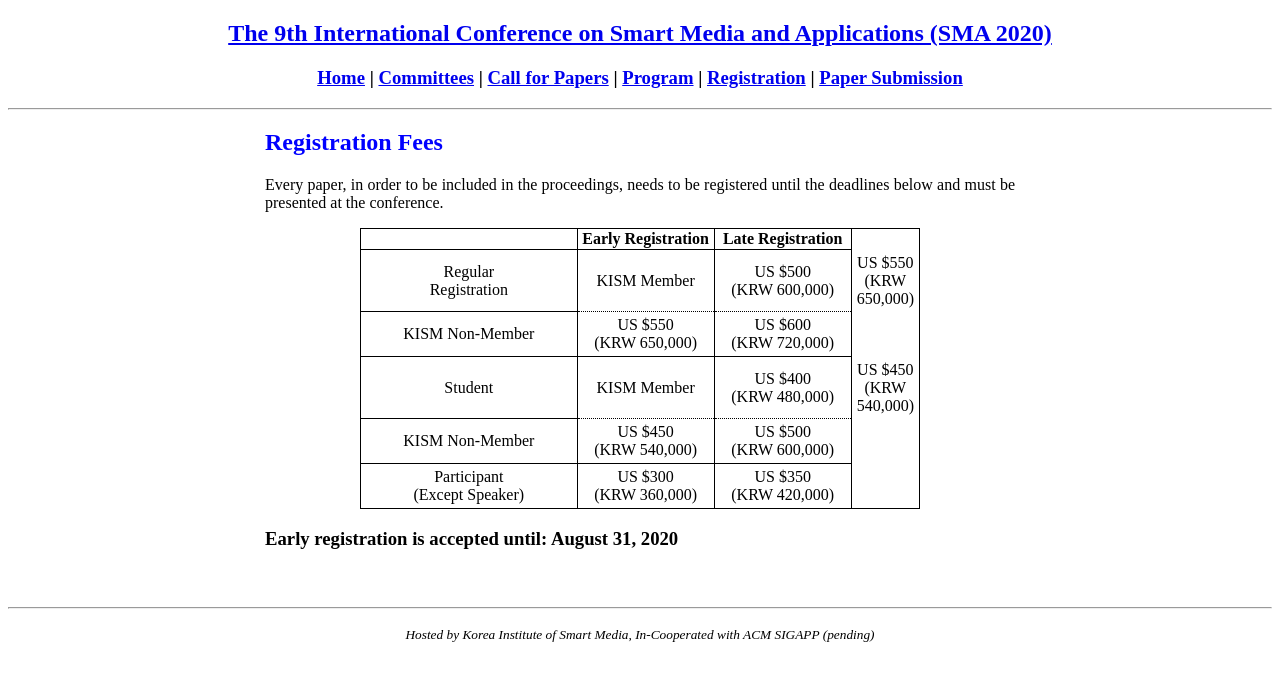
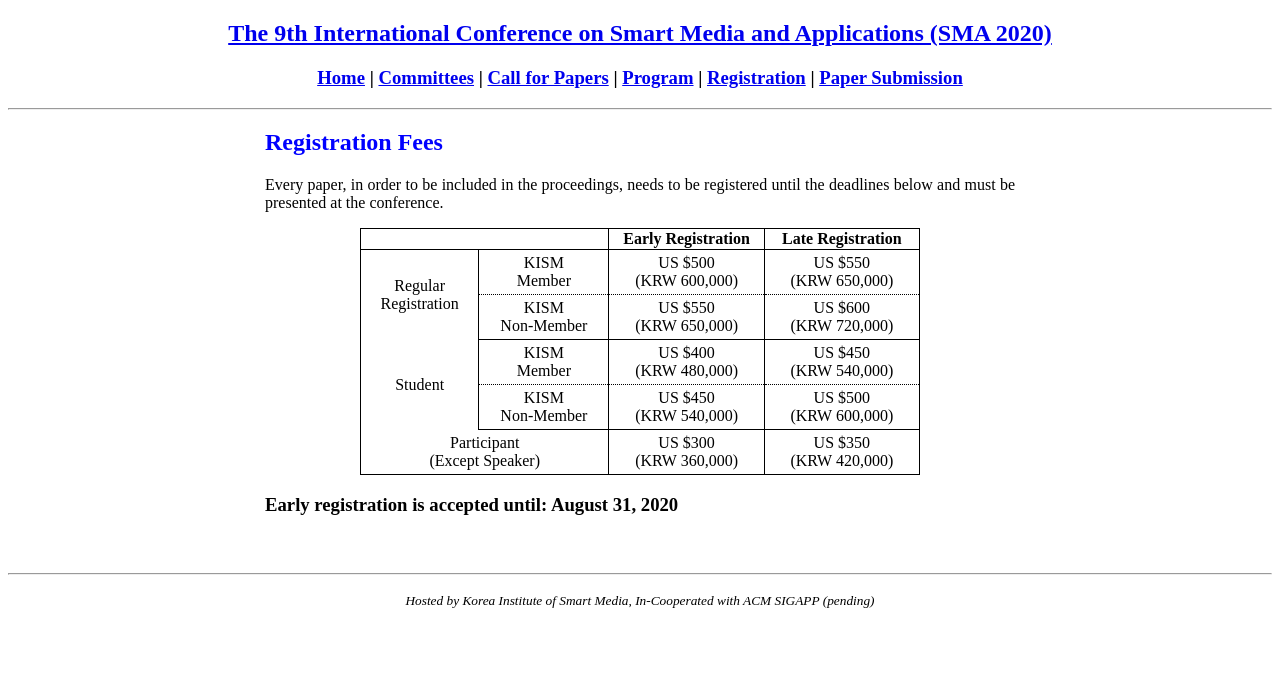
Before and after one commit to icea-conf/sma-2020.github.io, a Jekyll site: the page built from registration/index.html, in a window 1280 px wide. Shown: the top 681 px of the page. Built offline with Jekyll 4.4.1, drawn with Linux system fonts in a browser that asks for light colours.

Commit message:
Update index.html

```diff
--- a/registration/index.html
+++ b/registration/index.html
@@ -11,7 +11,7 @@ title: SMA 2020
                     <table class="tlayout" cellspacing="0">
                          <tbody style="text-align: center">
                               <tr>
-                                   <td class="theader" style="colspan:2; width:40%"></td>
+                                   <td class="theader" width="40%" colspan="2"></td>
                                    <td class="theader" width="25%">
                                         <b>Early Registration</b>
                                    </td>
@@ -20,12 +20,13 @@ title: SMA 2020
                                    </td>
                               </tr>
                               <tr>
-                                   <td class="tcontent1" style="rowspan:2; border-bottom: 1px solid #000000;">
+                                   <td class="tcontent1" rowspan="2" border-bottom="1px solid #000000">
                                         Regular<br>
                                         Registration
                                    </td>
                                    <td class="tcontent1">
-                                        KISM Member
+                                        KISM<br>
+                                        Member
                                    </td>
                                    <td class="tcontent1">
                                         US $500<br>
@@ -38,7 +39,8 @@ title: SMA 2020
                               </tr>
                               <tr>
                                    <td class="tcontent2">
-                                        KISM Non-Member
+                                        KISM<br>
+                                        Non-Member
                                    </td>
                                    <td class="tcontent2">
                                         US $550<br>
@@ -50,11 +52,12 @@ title: SMA 2020
                                    </td>
                               </tr>
                               <tr>
-                                   <td class="tcontent1" style="rowspan:2; border-bottom: 1px solid #000000;">
+                                   <td class="tcontent1" rowspan="2" border-bottom="1px solid #000000">
                                         Student
                                    </td>
                                    <td class="tcontent1">
-                                        KISM Member
+                                        KISM<br>
+                                        Member
                                    </td>
                                    <td class="tcontent1">
                                         US $400<br>
@@ -67,7 +70,8 @@ title: SMA 2020
                               </tr>
                               <tr>
                                    <td class="tcontent2">
-                                        KISM Non-Member
+                                        KISM<br>
+                                        Non-Member
                                    </td>
                                    <td class="tcontent2">
                                         US $450<br>
@@ -79,7 +83,7 @@ title: SMA 2020
                                    </td>
                               </tr>
                               <tr>
-                                   <td class="tcontent1" style="colspan:2;">
+                                   <td class="tcontent1" colspan="2">
                                         Participant<br>
                                         (Except Speaker)
                                    </td>
```
